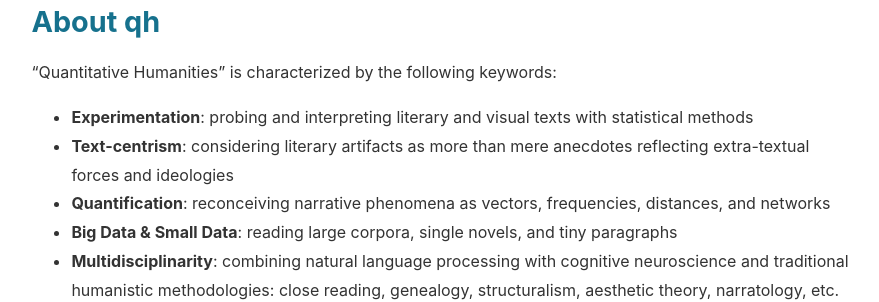
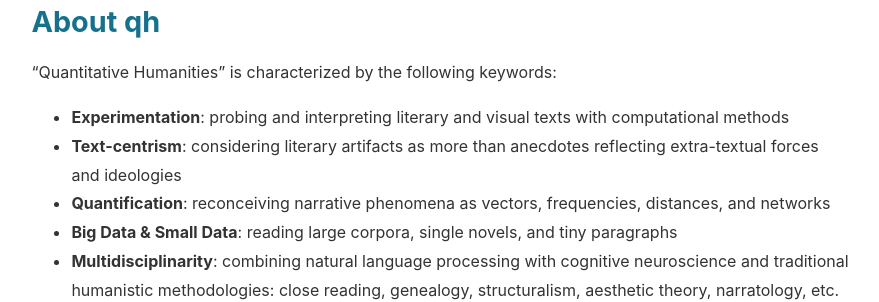
Before and after one commit to mcjkurz/qhchina-web, a Jekyll site: the page built from index.md, in a window 1280 px wide and 900 px high, scrolled down 580 px. Shown: the part 153-455 px from the top of the window, without its empty margins (199-1078 px from the left). Built offline with Jekyll 4.4.1, drawn with Linux system fonts in a browser that asks for light colours.

Commit message:
picture change

```diff
--- a/index.md
+++ b/index.md
@@ -34,8 +34,8 @@ title: Home
 
 "Quantitative Humanities" is characterized by the following keywords:
 
-- **Experimentation**: probing and interpreting literary and visual texts with statistical methods
-- **Text-centrism**: considering literary artifacts as more than mere anecdotes reflecting extra-textual forces and ideologies
+- **Experimentation**: probing and interpreting literary and visual texts with computational methods
+- **Text-centrism**: considering literary artifacts as more than anecdotes reflecting extra-textual forces and ideologies
 - **Quantification**: reconceiving narrative phenomena as vectors, frequencies, distances, and networks
 - **Big Data & Small Data**: reading large corpora, single novels, and tiny paragraphs
 - **Multidisciplinarity**: combining natural language processing with cognitive neuroscience and traditional humanistic methodologies: close reading, genealogy, structuralism, aesthetic theory, narratology, etc.
```
